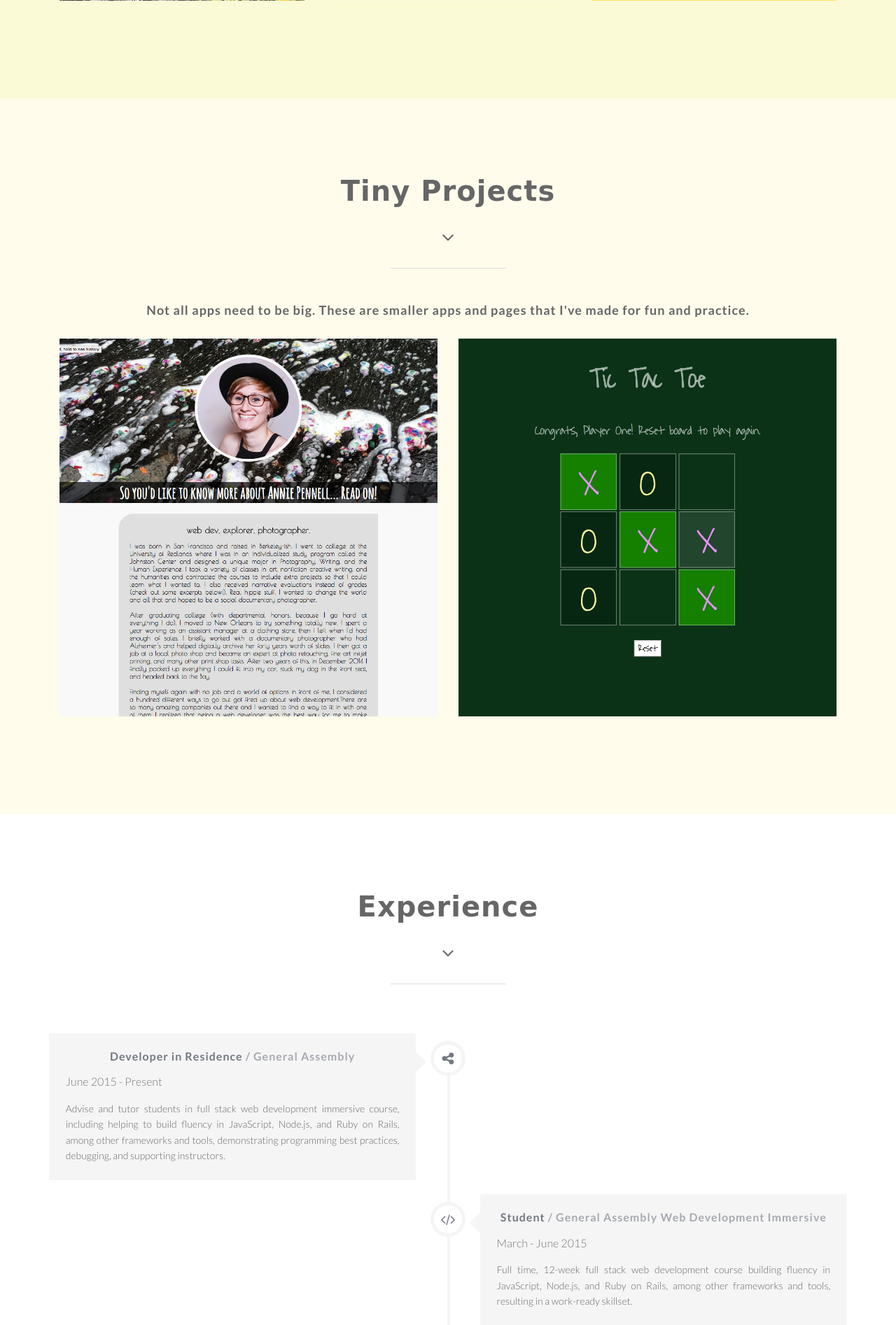
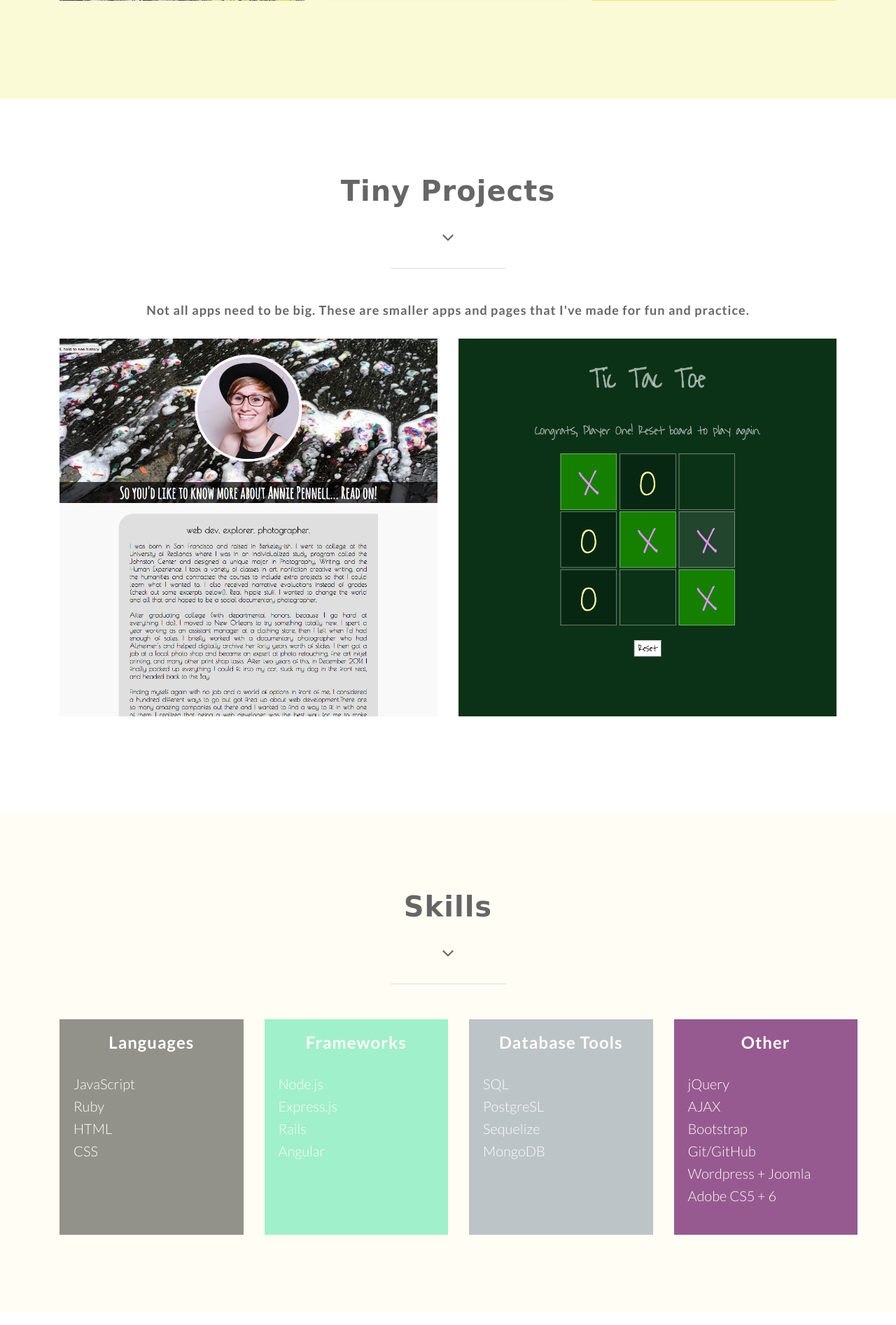
Before and after one commit to apennell/static_portfolio, a PHP site: page / in a window 1280 px wide. Shown: the part 2157-4051 px from the top of the page at 70% size. Run offline with PHP 8.4, Linux system fonts and the light colour scheme; some libraries are stand-ins or nearby versions; some web fonts are replaced.

Commit message:
added skills and experience sections

```diff
--- a/css/style.css
+++ b/css/style.css
@@ -282,11 +282,43 @@ hr {
 }
 
 #tiny-projects {
-  background-color: #FFFCEC;
+  background-color: #fff;
+}
+
+#skills {
+  background-color: #FFFDF4;
+}
+
+#languages {
+  background-color: #92928A;
+  color: #fff;
+  padding: 20px;
+}
+
+#frameworks {
+  background-color: #A0F0CB;
+  color: #FFFDF4;
+  padding: 20px;
+}
+
+#db {
+  background-color: #BCC4C8;
+  color: #FFFDF4;
+  padding: 20px;
+}
+
+#other {
+  background-color: #965A91;
+  color: #FFFDF4;
+  padding: 20px;
 }
 
 #contact {
   background-color: #f8f8f8;
+}
+
+.skills p {
+  font-size: 20px;
 }
 
 .section-heading h2 {
@@ -310,7 +342,6 @@ hr {
 .bg-gray {
   background: #f8f8f8;
 }
-
 
 .bg-dark {
   background: #575757;
@@ -885,271 +916,6 @@ hr {
 --- Timeline
 ============================ */
 
-.img-responsive
-{
-  display: block;
-  height: auto;
-  max-width: 100%;
-}
-
-.timeline-centered {
-    position: relative;
-    margin-bottom: 30px;
-}
-
-.timeline-centered:before, .timeline-centered:after {
-  content: " ";
-  display: table;
-}
-
-.timeline-centered:after {
-  clear: both;
-}
-
-.timeline-centered:before, .timeline-centered:after {
-  content: " ";
-  display: table;
-}
-
-.timeline-centered:after {
-  clear: both;
-}
-
-.timeline-centered:before {
-  content: '';
-  position: absolute;
-  display: block;
-  width: 4px;
-  background: #f5f5f6;
-  left: 50%;
-  top: 20px;
-  bottom: 20px;
-  margin-left: -4px;
-}
-
-.timeline-centered .timeline-entry {
-  position: relative;
-  width: 50%;
-  float: right;
-  margin-bottom: 70px;
-  clear: both;
-}
-
-.timeline-centered .timeline-entry:before, .timeline-centered .timeline-entry:after {
-  content: " ";
-  display: table;
-}
-
-.timeline-centered .timeline-entry:after {
-  clear: both;
-}
-
-.timeline-centered .timeline-entry:before, .timeline-centered .timeline-entry:after {
-  content: " ";
-  display: table;
-}
-
-.timeline-centered .timeline-entry:after {
-  clear: both;
-}
-
-.timeline-centered .timeline-entry.begin {
-  margin-bottom: 0;
-}
-
-.timeline-centered .timeline-entry.left-aligned {
-  float: left;
-}
-
-.timeline-centered .timeline-entry.left-aligned .timeline-entry-inner {
-  margin-left: 0;
-  margin-right: -18px;
-}
-
-.timeline-centered .timeline-entry.left-aligned .timeline-entry-inner .timeline-time {
-  left: auto;
-  right: -100px;
-  text-align: left;
-}
-
-.timeline-centered .timeline-entry.left-aligned .timeline-entry-inner .timeline-icon {
-  float: right;
-}
-
-.timeline-centered .timeline-entry.left-aligned .timeline-entry-inner .timeline-label {
-  margin-left: 0;
-  margin-right: 70px;
-}
-
-.timeline-centered .timeline-entry.left-aligned .timeline-entry-inner .timeline-label:after {
-  left: auto;
-  right: 0;
-  margin-left: 0;
-  margin-right: -9px;
-  -moz-transform: rotate(180deg);
-  -o-transform: rotate(180deg);
-  -webkit-transform: rotate(180deg);
-  -ms-transform: rotate(180deg);
-  transform: rotate(180deg);
-}
-
-.timeline-centered .timeline-entry .timeline-entry-inner {
-  position: relative;
-  margin-left: -22px;
-}
-
-.timeline-centered .timeline-entry .timeline-entry-inner:before, .timeline-centered .timeline-entry .timeline-entry-inner:after {
-  content: " ";
-  display: table;
-}
-
-.timeline-centered .timeline-entry .timeline-entry-inner:after {
-  clear: both;
-}
-
-.timeline-centered .timeline-entry .timeline-entry-inner:before, .timeline-centered .timeline-entry .timeline-entry-inner:after {
-  content: " ";
-  display: table;
-}
-
-.timeline-centered .timeline-entry .timeline-entry-inner:after {
-  clear: both;
-}
-
-.timeline-centered .timeline-entry .timeline-entry-inner .timeline-time {
-  position: absolute;
-  left: -100px;
-  text-align: right;
-  padding: 10px;
-  -webkit-box-sizing: border-box;
-  -moz-box-sizing: border-box;
-  box-sizing: border-box;
-}
-
-.timeline-centered .timeline-entry .timeline-entry-inner .timeline-time {
-  display: block;
-  margin-left: -100px;
-}
-
-.timeline-centered .timeline-entry .timeline-entry-inner .timeline-time {
-  font-size: 15px;
-  font-weight: bold;
-}
-/*
-.timeline-centered .timeline-entry .timeline-entry-inner .timeline-time > span:last-child {
-  font-size: 12px;
-}
-*/
-.timeline-centered .timeline-entry .timeline-entry-inner .timeline-icon {
-  background: #fff;
-  color: #737881;
-  display: block;
-  width: 40px;
-  height: 40px;
-  -webkit-background-clip: padding-box;
-  -moz-background-clip: padding;
-  background-clip: padding-box;
-  -webkit-border-radius: 20px;
-  -moz-border-radius: 20px;
-  border-radius: 20px;
-  text-align: center;
-  -moz-box-shadow: 0 0 0 5px #f5f5f6;
-  -webkit-box-shadow: 0 0 0 5px #f5f5f6;
-  box-shadow: 0 0 0 5px #f5f5f6;
-  line-height: 40px;
-  font-size: 15px;
-  float: left;
-}
-
-.timeline-centered .timeline-entry .timeline-entry-inner .timeline-icon.bg-primary {
-  background-color: #303641;
-  color: #fff;
-}
-
-.timeline-centered .timeline-entry .timeline-entry-inner .timeline-icon.bg-secondary {
-  background-color: #ee4749;
-  color: #fff;
-}
-
-.timeline-centered .timeline-entry .timeline-entry-inner .timeline-icon.bg-success {
-  background-color: #00a651;
-  color: #fff;
-}
-
-.timeline-centered .timeline-entry .timeline-entry-inner .timeline-icon.bg-info {
-  background-color: #21a9e1;
-  color: #fff;
-}
-
-.timeline-centered .timeline-entry .timeline-entry-inner .timeline-icon.bg-warning {
-  background-color: #fad839;
-  color: #fff;
-}
-
-.timeline-centered .timeline-entry .timeline-entry-inner .timeline-icon.bg-danger {
-  background-color: #cc2424;
-  color: #fff;
-}
-
-.timeline-centered .timeline-entry .timeline-entry-inner .timeline-label {
-  position: relative;
-  background: #f5f5f6;
-  padding: 1.7em;
-  margin-left: 70px;
-  -webkit-background-clip: padding-box;
-  -moz-background-clip: padding;
-  background-clip: padding-box;
-  -webkit-border-radius: 3px;
-  -moz-border-radius: 3px;
-  border-radius: 3px;
-}
-
-.timeline-centered .timeline-entry .timeline-entry-inner .timeline-label:after {
-  content: '';
-  display: block;
-  position: absolute;
-  width: 0;
-  height: 0;
-  border-style: solid;
-  border-width: 9px 9px 9px 0;
-  border-color: transparent #f5f5f6 transparent transparent;
-  left: 0;
-  top: 10px;
-  margin-left: -9px;
-}
-
-.timeline-centered .timeline-entry .timeline-entry-inner .timeline-label h2, .timeline-centered .timeline-entry .timeline-entry-inner .timeline-label p {
-  color: #737881;
-  font-family: "Noto Sans",sans-serif;
-  font-size: 12px;
-  margin: 0;
-  line-height: 1.428571429;
-}
-
-.timeline-centered .timeline-entry .timeline-entry-inner .timeline-label p + p {
-  margin-top: 15px;
-}
-
-.timeline-centered .timeline-entry .timeline-entry-inner .timeline-label h2 {
-  font-size: 16px;
-  margin-bottom: 10px;
-}
-
-.timeline-centered .timeline-entry .timeline-entry-inner .timeline-label h2 a {
-  color: #303641;
-}
-
-.timeline-centered .timeline-entry .timeline-entry-inner .timeline-label h2 span {
-  -webkit-opacity: .6;
-  -moz-opacity: .6;
-  opacity: .6;
-  -ms-filter: alpha(opacity=60);
-  filter: alpha(opacity=60);
-}
-
-
-
-/* NEW TIMELINE */
 .timeline {
   list-style: none;
   padding: 20px 0 20px;
--- a/index.html
+++ b/index.html
@@ -20,9 +20,9 @@
 </head>
 <body id="page-top" data-spy="scroll" data-target=".navbar-custom">
   <!-- Preloader -->
-<!--   <div id="preloader">
+  <div id="preloader">
     <div id="load"></div>
-  </div> -->
+  </div>
 
   <nav class="navbar navbar-custom navbar-fixed-top" role="navigation">
     <div class="container">
@@ -38,11 +38,11 @@
       <!-- Collect the nav links, forms, and other content for toggling -->
       <div class="collapse navbar-collapse navbar-right navbar-main-collapse">
         <ul class="nav navbar-nav">
-          <li class="active"><a href="#intro">Home</a></li>
           <li><a href="#about">About</a></li>
           <li><a href="#portfolio">Portfolio</a></li>
           <li><a href="#tiny-projects">Tiny Projects</a></li>
-          <li><a href="#cv">CV</a></li>
+          <li><a href="#skills">Skills</a></li>
+          <li><a href="#cv">Experience</a></li>
           <li><a href="#contact">Contact</a></li>
         </ul>
       </div>
@@ -88,6 +88,7 @@
           <hr class="marginbot-50">
         </div>
       </div>
+
       <div class="row">
         <div class="col-xs-12 col-sm-10 col-sm-offset-1">
           <div class="wow bounceInUp" data-wow-delay="0.2s">
@@ -354,6 +355,115 @@
   <!-- /Section: tiny projects -->
 
 
+  <!-- Section: skills -->
+  <section id="skills" class="home-section text-center bg-white appear clearfix secPad">
+    <div class="heading-about">
+      <div class="container">
+
+        <div class="row">
+          <div class="col-lg-8 col-lg-offset-2">
+            <div class="wow bounceInDown" data-wow-delay="0.4s">
+              <div class="section-heading">
+                <h2>Skills</h2>
+                <i class="fa fa-2x fa-angle-down"></i>
+              </div>
+            </div>
+          </div>
+        </div>
+
+        <div class="row">
+          <div class="col-lg-2 col-lg-offset-5">
+            <hr class="marginbot-50">
+          </div>
+        </div>
+
+        <div class="container">
+          <div class="row">
+
+            <div class="col-xs-12 col-md-3">
+              <div class="wow bounceInUp" data-wow-delay="0.2s">
+                <div id="languages">
+                  <div class="inner">
+                    <h3>Languages</h3>
+                    <div class="skills">
+                      <p>
+                        JavaScript<br>
+                        Ruby<br>
+                        HTML<br>
+                        CSS
+                        <br><br><br>
+                      </p>
+                    </div>
+                  </div>
+                </div>
+              </div>
+            </div>
+
+            <div class="col-xs-12 col-md-3">
+              <div class="wow bounceInUp" data-wow-delay="0.2s">
+                <div id="frameworks">
+                  <div class="inner">
+                    <h3>Frameworks</h3>
+                    <div class="skills">
+                      <p>
+                        Node.js<br>
+                        Express.js<br>
+                        Rails<br>
+                        Angular
+                        <br><br><br>
+                      </p>
+                    </div>
+                  </div>
+                </div>
+              </div>
+            </div>
+
+            <div class="col-xs-12 col-md-3">
+              <div class="wow bounceInUp" data-wow-delay="0.2s">
+                <div id="db">
+                  <div class="inner">
+                    <h3>Database Tools</h3>
+                    <div class="skills">
+                      <p>
+                        SQL<br>
+                        PostgreSL<br>
+                        Sequelize<br>
+                        MongoDB
+                        <br><br><br>
+                      </p>
+                    </div>
+                  </div>
+                </div>
+              </div>
+            </div>
+
+            <div class="col-xs-12 col-md-3">
+              <div class="wow bounceInUp" data-wow-delay="0.2s">
+                <div id="other">
+                  <div class="inner">
+                    <h3>Other</h3>
+                    <div class="skills">
+                      <p>
+                        jQuery<br>
+                        AJAX<br>
+                        Bootstrap<br>
+                        Git/GitHub<br>
+                        Wordpress + Joomla<br>
+                        Adobe CS5 + 6
+                      </p>
+                  </div>
+                  </div>
+                </div>
+              </div>
+            </div>
+          </div>
+        </div>
+      </div>
+    </div>
+  </section>
+  <!-- /Section: skills -->
+
+
   <!-- Section: resume -->
     <section id="cv" class="home-section text-center">
     <div class="heading-contact">
@@ -510,6 +620,36 @@
         </div>
       </div>
 
+      <div class="row">
+        <div class="col-xs-12 col-sm-10 col-sm-offset-1">
+          <div class="wow bounceInUp" data-wow-delay="0.2s">
+            <div class="team boxed-grey">
+              <div class="inner">
+                <h3>Ready to hire me or just want to chat?</h3>
+                <h4>Drop me a line!</h4>
+                <h4>anniecpennell@gmail.com</h4>
+              </div>
+            </div>
+          </div>
+        </div>
+
+        <div class="col-xs-12 col-sm-10 col-sm-offset-1">
+          <div class="wow bounceInUp" data-wow-delay="0.2s">
+            <div class="team boxed-grey">
+              <div class="inner">
+                <a href="https://github.com/apennell"><i class="fa fa-github fa-2x"></i></a>
+                &nbsp; &nbsp; &nbsp;
+                <a href="https://www.linkedin.com/in/anniepennell"><i class="fa fa-linkedin fa-2x"></i></a>
+                &nbsp; &nbsp; &nbsp;
+                <a href="https://angel.co/annie-pennell"><i class="fa fa-angellist fa-2x"></i></a>
+                &nbsp; &nbsp; &nbsp;
+                <a href="http://photography.anniepennell.com/"><i class="fa fa-camera-retro fa-2x"></i></a>
+    </div>
+            </div>
+          </div>
+        </div>
+      </div>
+
     </div>
   </section>
   <!-- /Section: contact -->
```
